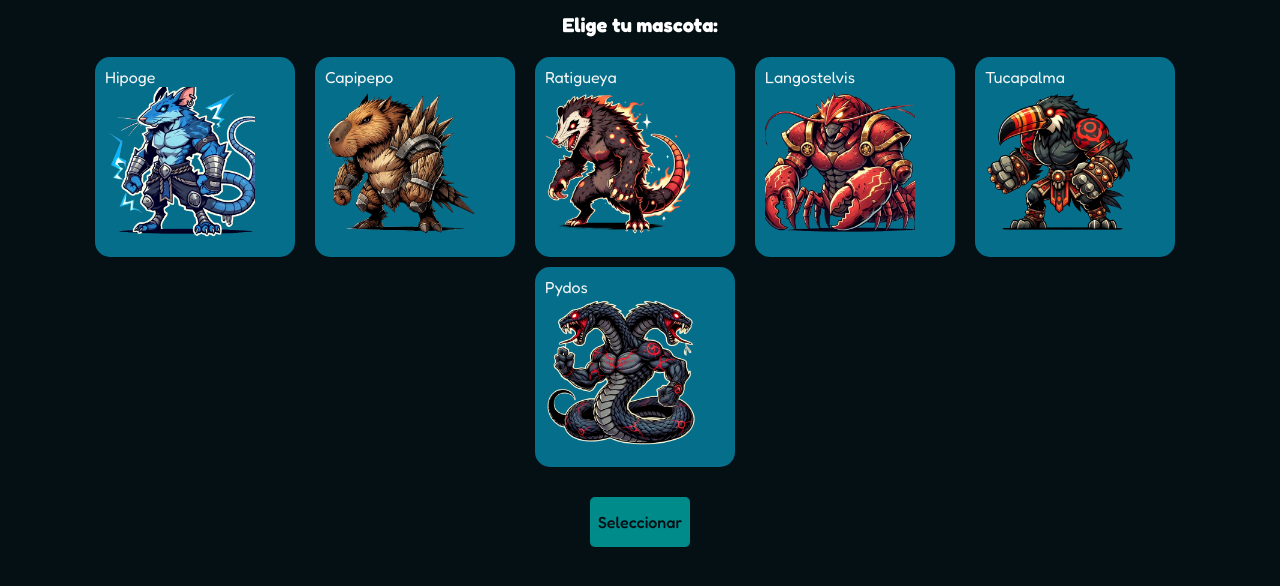
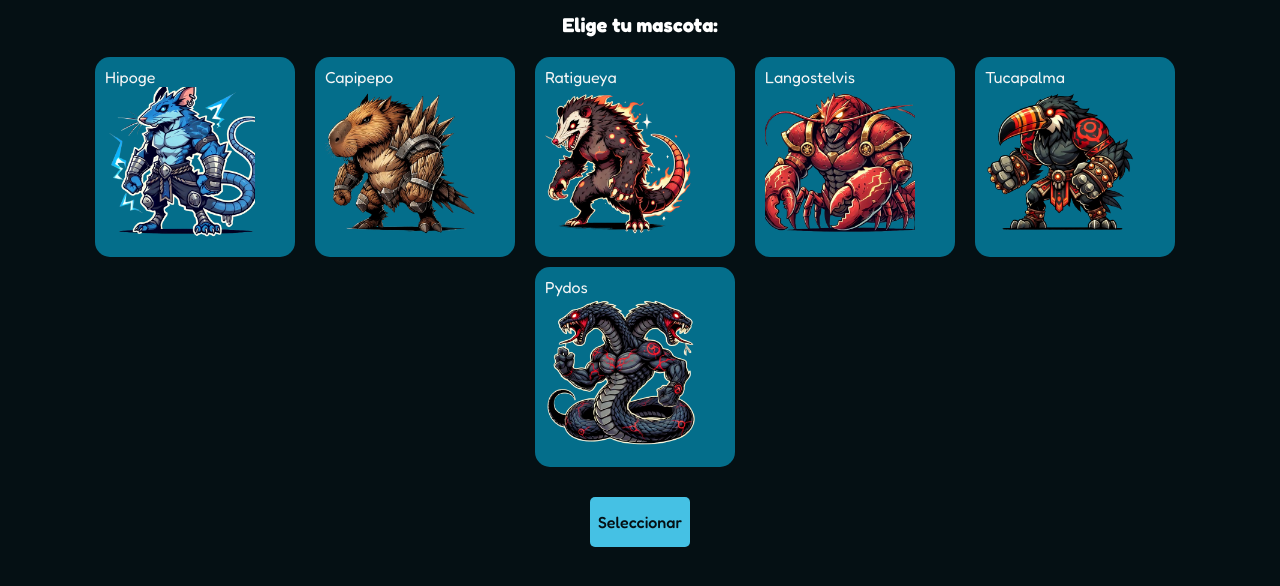
Before and after one commit to Juan17Informatico/curso-gratis-de-programacion-basica, a plain HTML site: page 01-fundamentos-de-programacion/mokepon/mokepon.html in a window 1280 px wide. In both pictures the pointer is over the button "Seleccionar". Shown: the part 92-678 px from the top of the page. Drawn offline with Linux system fonts and the light colour scheme.

Commit message:
Se agrega propiedad hover y transition a boton que selecciona mascotas

```diff
--- a/01-fundamentos-de-programacion/mokepon/css/styles.css
+++ b/01-fundamentos-de-programacion/mokepon/css/styles.css
@@ -83,6 +83,11 @@ input:checked + label {
     height: 50px;
     margin-top: 30px;
     width: 100px;
+    transition: background-color ease-out 0.3s;
+}
+
+.btn-pet:hover{
+    background-color: #45C1E4;
 }
 
 .attack-select {
```
